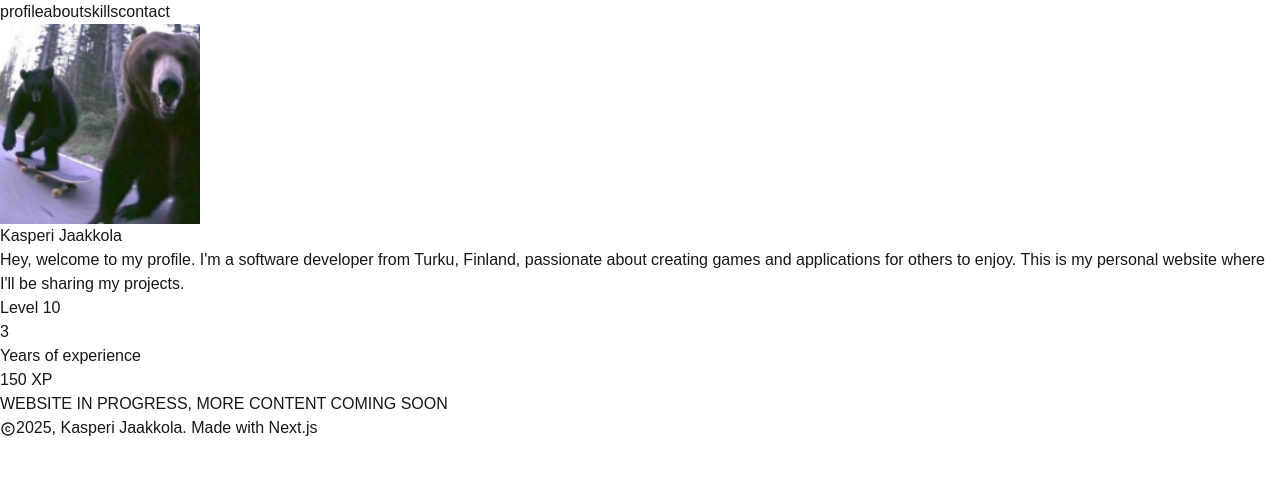
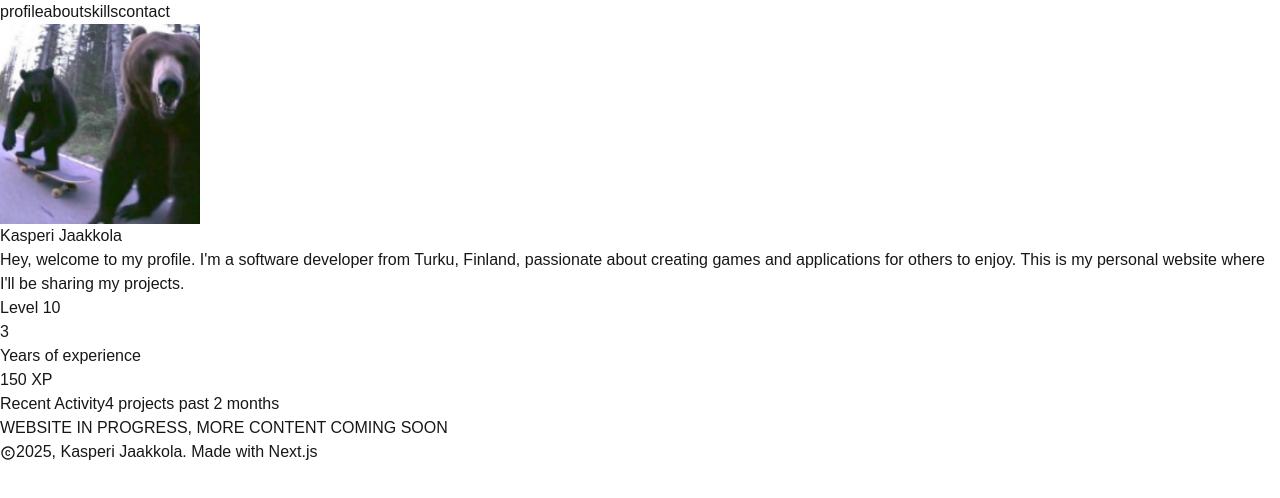
Before and after one commit to qkas/qkas.github.io, a Next.js app: page / in a window 1280 px wide. Shown: the top 498 px of the page. Built offline with nearby package versions, Linux system fonts and the light colour scheme.

Commit message:
Added recent activity boilerplate section

```diff
--- a/src/app/layout.tsx
+++ b/src/app/layout.tsx
@@ -2,6 +2,7 @@ import type { Metadata } from "next";
 import { Geist, Geist_Mono } from "next/font/google";
 import "./globals.css";
 import Footer from "@/components/footer";
+import Header from "@/components/header";
 
 const geistSans = Geist({
   variable: "--font-geist-sans",
@@ -28,6 +29,7 @@ export default function RootLayout({
       <body
         className={`${geistSans.variable} ${geistMono.variable} antialiased px-4 sm:px-10 md:px-20` }
       >
+        <Header/>
         {children}
         <Footer/>
       </body>
--- a/src/app/page.tsx
+++ b/src/app/page.tsx
@@ -1,13 +1,15 @@
-import Header from "@/components/header";
 import TopSection from "@/components/top-section";
+import RecentActivity from "@/components/recent-activity";
 
 export default function Home() {
   return (
-    <div>
-      <Header/>
+    <div className="flex flex-col gap-10 md:gap-20">
       <TopSection/>
+      <div>
+        <RecentActivity/>
+        {/*  */}
+      </div>
       <div className="my-20 font-[family-name:var(--font-geist-mono)]">WEBSITE IN PROGRESS, MORE CONTENT COMING SOON</div>
-      <div className="my-96">{/* temporary space for footer */}</div>
     </div>
   );
 }
--- /dev/null
+++ b/src/components/recent-activity.tsx
@@ -0,0 +1,15 @@
+import Image from "next/image"
+
+export default function RecentActivity() {
+  return (
+    <div className="flex flex-col justify-start border-2 rounded-lg font-[family-name:var(--font-geist-mono)]">
+      <div className="flex justify-between items-center border-b-2 p-4 gap-10 font-bold text-base md:text-lg">
+        <span>Recent Activity</span>
+        <span>4 projects past 2 months</span>
+      </div>
+      <div>
+
+      </div>
+    </div>
+  )
+}
```
